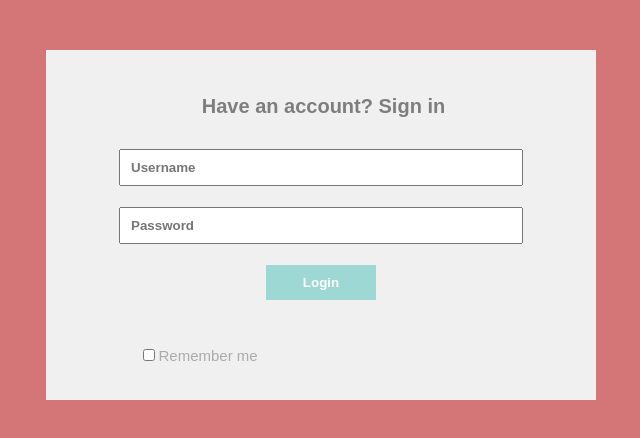
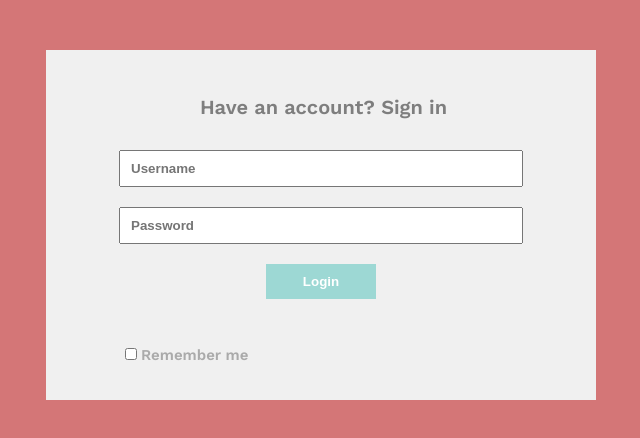
Before and after one commit to PMBBriggs/exercise-1, a plain HTML site: page index.html in a window 1280 px wide. Shown: the full height of the page, 319-959 px from the left. Drawn offline with nearby package versions, Linux system fonts and the light colour scheme.

Commit message:
commit 2- font, color, placement adjustments

```diff
--- a/index.html
+++ b/index.html
@@ -4,8 +4,11 @@
     <meta charset="UTF-8">
     <meta http-equiv="X-UA-Compatible" content="IE=edge">
     <meta name="viewport" content="width=device-width, initial-scale=1.0">
-    <title>ABHC class 1 example</title>
+    <title>Exercize 1</title>
     <link rel="stylesheet" href="style.css">
+    <link rel="preconnect" href="https://fonts.googleapis.com">
+<link rel="preconnect" href="https://fonts.gstatic.com" crossorigin>
+<link href="https://fonts.googleapis.com/css2?family=Lato:ital@1&family=Work+Sans:wght@600&display=swap" rel="stylesheet">
 </head>
 <body>
     <form>
--- a/style.css
+++ b/style.css
@@ -1,6 +1,7 @@
 body{
 background-color: #D47677;
-font-family: Arial, Helvetica, sans-serif;
+font-family: 'Lato', sans-serif;
+font-family: 'Work Sans', sans-serif;
 }
 
 h1{
@@ -22,7 +23,7 @@ form{
 }
 
 input{
-    color:#AAAAAA;
+    color: #F0F0F0;
     font-weight: bold;
     width: 380px;
     height: 25px;
@@ -41,8 +42,8 @@ input{
 div {
     display:inline-flex;
     justify-content: left;
-    width: 365px;
-    margin: 25px 10px;
+    width: 400px;
+    margin: 25px 0px;
 }
 
 #remember{
```
